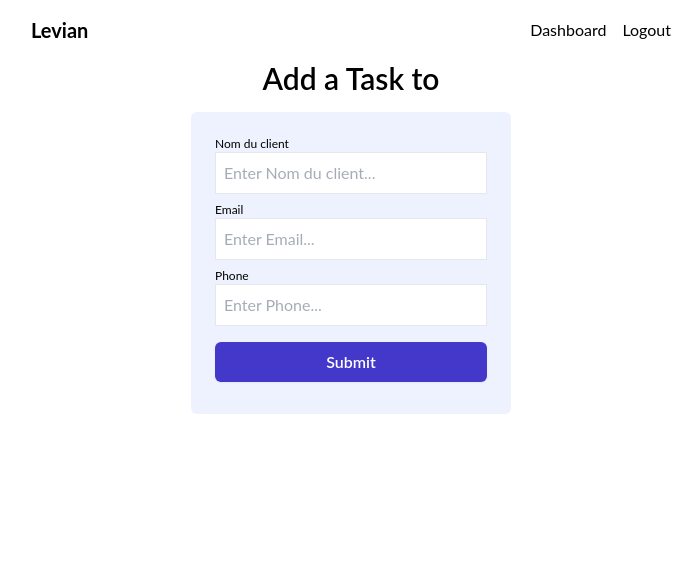
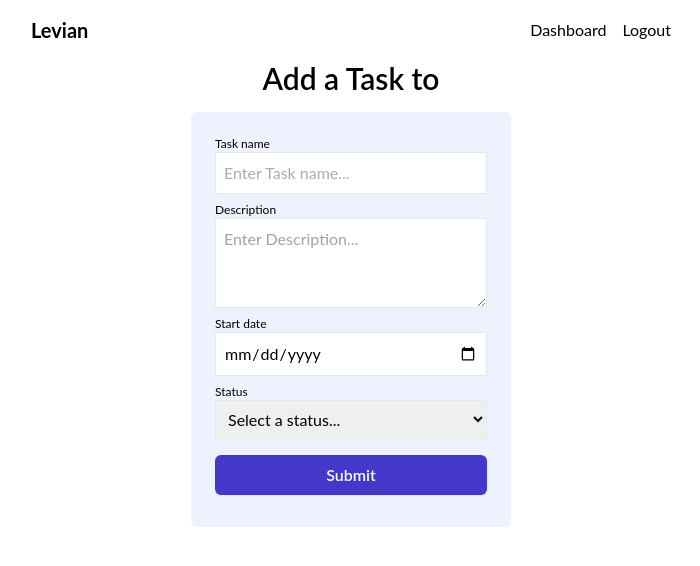
Before and after one commit to erischon/levian-frontend, a Next.js app: page /task/create/1 in a window 1280 px wide. Shown: the top 566 px of the page, without its empty margins (289-989 px from the left). Built offline with nearby package versions, Linux system fonts and the light colour scheme; no server answers.

Commit message:
create task page

```diff
--- a/src/app/(dashboard)/(routes)/task/create/[id]/page.tsx
+++ b/src/app/(dashboard)/(routes)/task/create/[id]/page.tsx
@@ -20,8 +20,6 @@ function CreateTaskPage({ params }: { params: { id: string } }) {
     fetcher
   );
 
-  console.log("====== projectData", projectData);
-
   return (
     <>
       <main className="w-[90%] sm:w-1/2 mx-auto">
--- a/src/components/ProjectForm/CreateProjectForm.tsx
+++ b/src/components/ProjectForm/CreateProjectForm.tsx
@@ -64,7 +64,7 @@ function CreateProjectForm({
         />
 
         <FormRow
-          label="Client"
+          label="Customer"
           type="select"
           name="customer"
           register={register}
@@ -81,7 +81,7 @@ function CreateProjectForm({
         </FormRow>
 
         <FormRow
-          label="Date de début"
+          label="Start date"
           type="date"
           name="startDate"
           register={register}
--- a/src/components/ProjectForm/CreateTaskForm.tsx
+++ b/src/components/ProjectForm/CreateTaskForm.tsx
@@ -1,6 +1,5 @@
 "use client";
 
-import { useRouter } from "next/navigation";
 import { useForm } from "react-hook-form";
 
 import FormRow from "./FormRow";
@@ -18,7 +17,6 @@ function CreateTaskForm({
   userId: string;
 }) {
   const form = useForm();
-  const router = useRouter();
 
   const { register, control, handleSubmit, formState } = form;
   const { errors } = formState;
@@ -49,7 +47,7 @@ function CreateTaskForm({
         onSubmit={handleSubmit(onSubmit)}
       >
         <FormRow
-          label="Nom du client"
+          label="Task name"
           type="text"
           name="name"
           register={register}
@@ -58,22 +56,37 @@ function CreateTaskForm({
         />
 
         <FormRow
-          label="Email"
-          type="email"
-          name="email"
+          label="Description"
+          type="textarea"
+          name="description"
           register={register}
-          required={{ value: true, message: "Email is required" }}
           errors={errors}
+          required={{ value: true, message: "Description is required" }}
         />
 
         <FormRow
-          label="Phone"
-          type="text"
-          name="phone"
+          label="Start date"
+          type="date"
+          name="startDate"
           register={register}
-          required={{ value: true, message: "Phone is required" }}
           errors={errors}
+          required={{ value: true, message: "Start date is required" }}
         />
+
+        <FormRow
+          label="Status"
+          type="select"
+          name="status"
+          register={register}
+          errors={errors}
+          required={{ value: true, message: "Status is required" }}
+        >
+          <option value="">Select a status...</option>
+
+          <option value="in_progress">In progress</option>
+          <option value="completed">Completed</option>
+          <option value="canceled">Canceled</option>
+        </FormRow>
 
         <Button>Submit</Button>
       </form>
```
